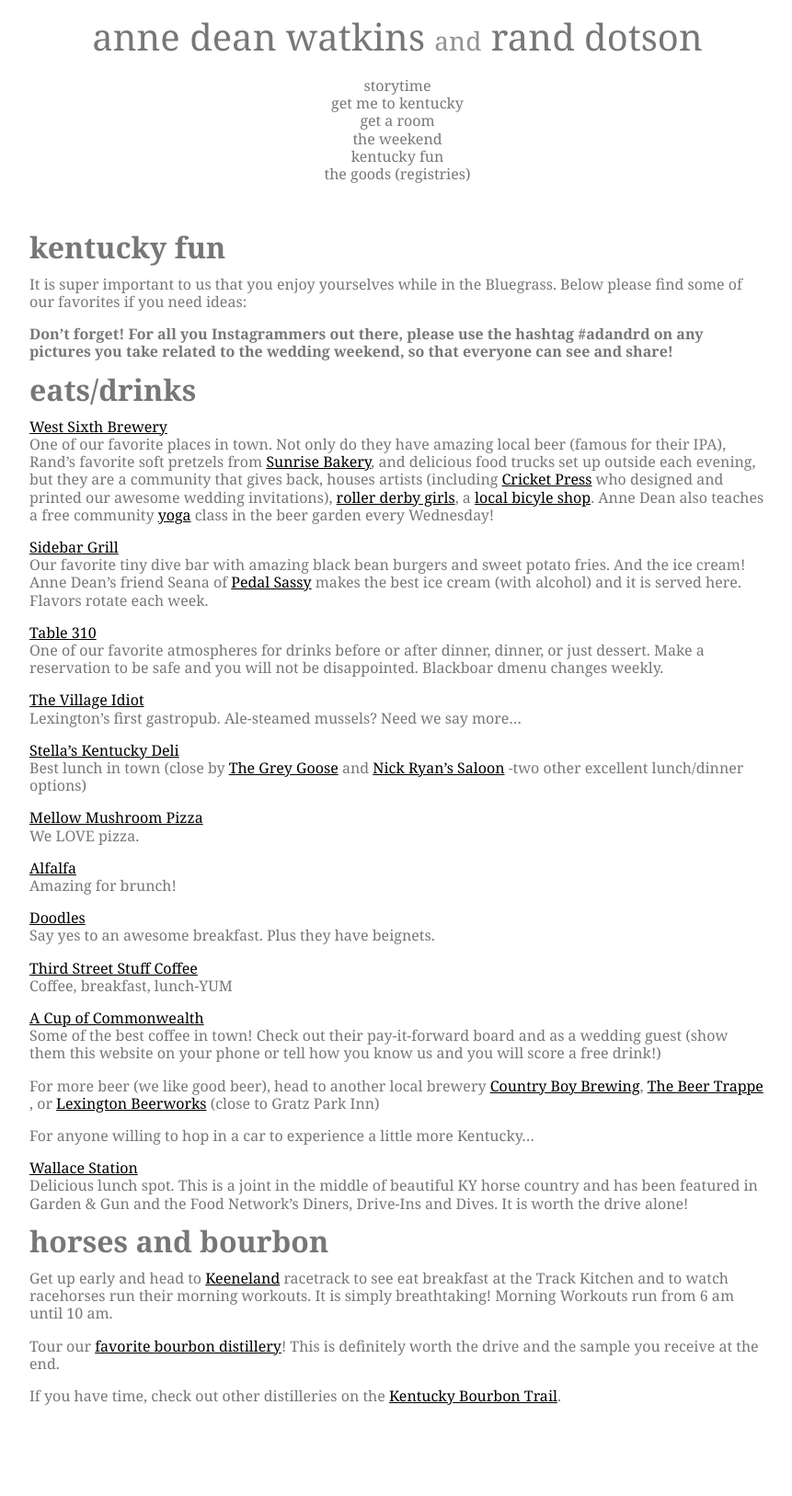
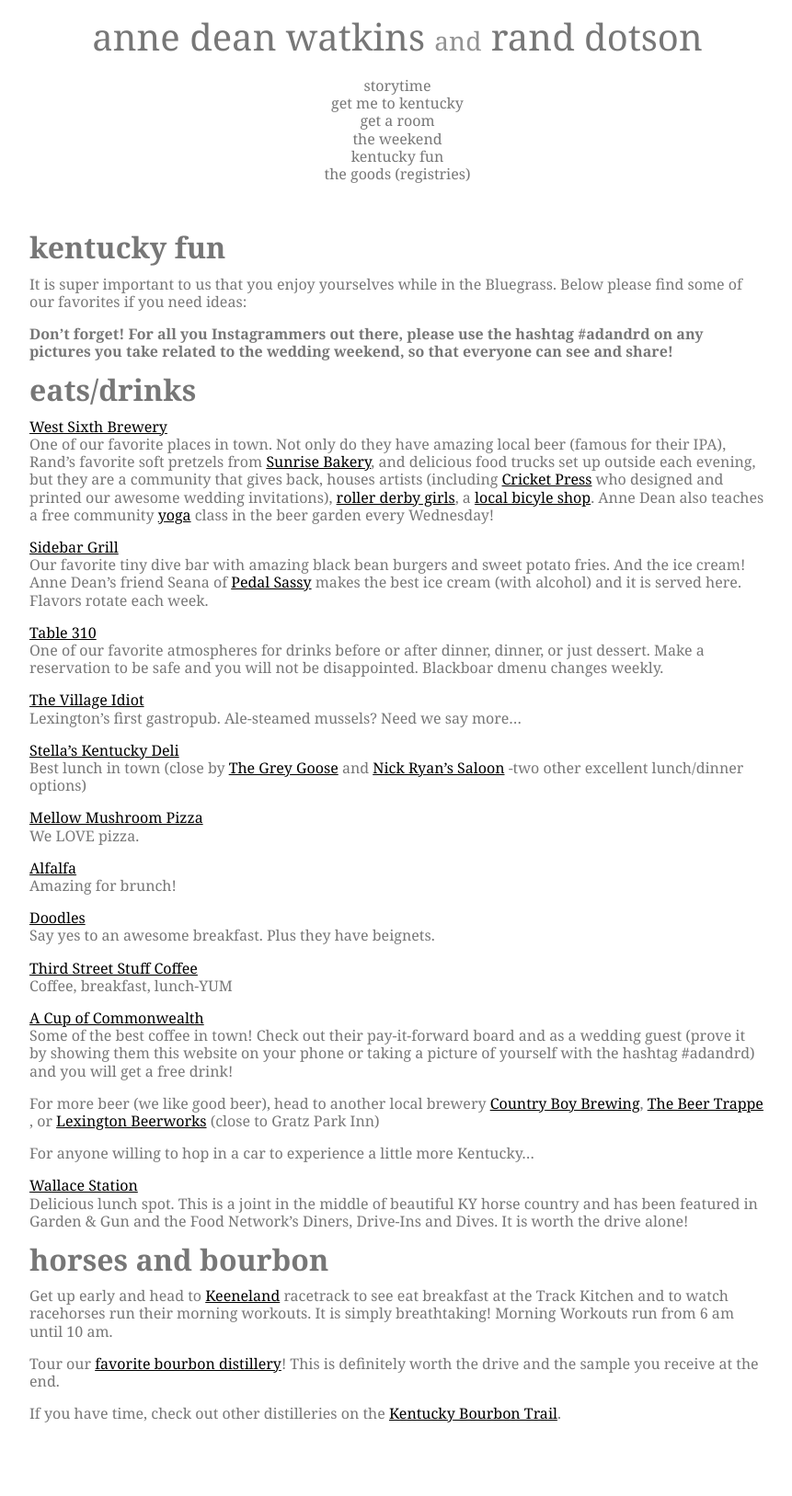
Before and after one commit to nikolaiwarner/annedeanandrand.com, a Jekyll site: the page built from fun.md, in a window 1280 px wide. Shown: the whole page at 92% size, without its empty margins (208-1069 px from the left). Built offline with Jekyll 4.4.1, drawn with Linux system fonts in a browser that asks for light colours.

Commit message:
Update fun.md

```diff
--- a/fun.md
+++ b/fun.md
@@ -49,7 +49,7 @@ Coffee, breakfast, lunch-YUM
 
 
 [A Cup of Commonwealth](http://acupofcommonwealth.com/)<br>
-Some of the best coffee in town! Check out their pay-it-forward board and as a wedding guest (show them this website on your phone or tell how you know us and you will score a free drink!)
+Some of the best coffee in town! Check out their pay-it-forward board and as a wedding guest (prove it by showing them this website on your phone or taking a picture of yourself with the hashtag #adandrd) and you will get a free drink!
 
 
 For more beer (we like good beer), head to another local brewery [Country Boy Brewing](http://www.facebook.com/CountryBoyBrewing), [The Beer Trappe](http://www.thebeertrappe.com/) , or [Lexington Beerworks](http://lexingtonbeerworks.com/home/) (close to Gratz Park Inn)
```
